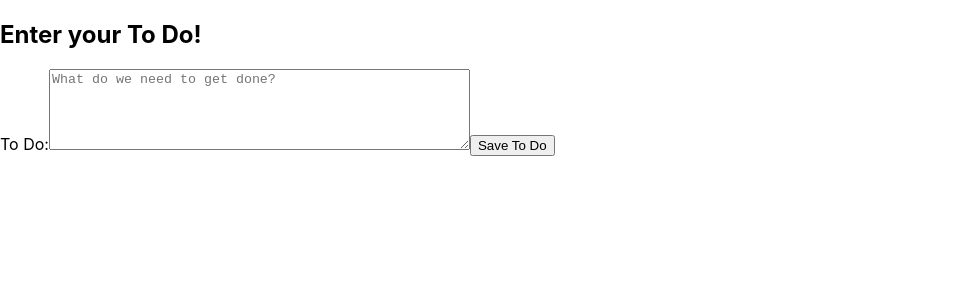
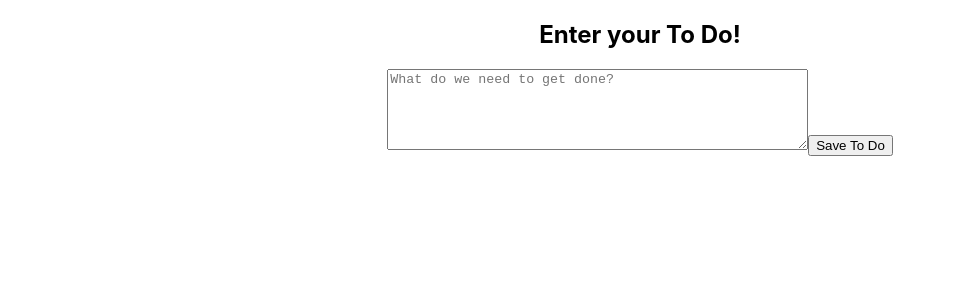
Before and after one commit to krunge1/react_to_do, a React (Create React App) app: page / in a window 1280 px wide. Shown: the top 300 px of the page, without its empty margins (0-956 px from the left). Built offline with nearby package versions, Linux system fonts and the light colour scheme.

Commit message:
functional activity

```diff
--- a/src/App.js
+++ b/src/App.js
@@ -7,7 +7,7 @@ function App() {
   const [currentToDos, setCurrentToDos] = useState([]);
 
   return (
-    <div>
+    <div className='App'>
       <ToDoForm currentToDos={currentToDos} setCurrentToDos={setCurrentToDos}/>
       <DisplayToDo currentToDos={currentToDos} setCurrentToDos={setCurrentToDos}/>
     </div>
--- a/src/Components/ToDoForm.js
+++ b/src/Components/ToDoForm.js
@@ -1,4 +1,5 @@
 import React, {useState} from 'react'
+import '../App.css';
 
 const ToDoForm = (props) => {
   const {currentToDos, setCurrentToDos} = props;
@@ -19,7 +20,6 @@ const ToDoForm = (props) => {
     <div>
       <form onSubmit = {handleSubmit}>
         <h2>Enter your To Do!</h2>
-        <label>To Do:</label>
         <textarea
           type="text-area"
           placeholder='What do we need to get done?'
```
Also changed, not shown: src/App.css (line endings or trailing spaces).
